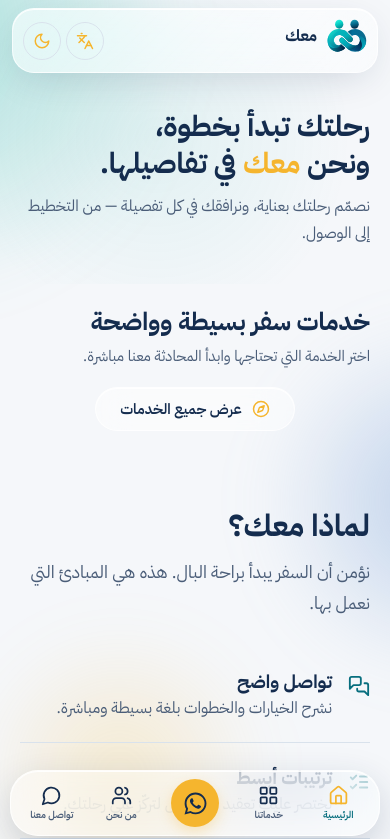
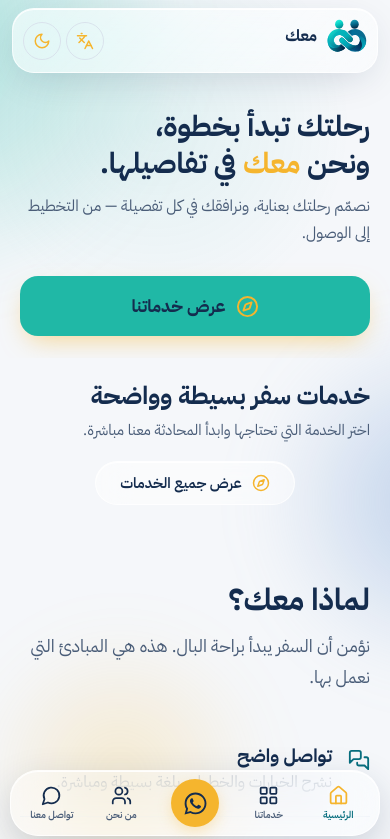
Before and after one commit to khwy1d/Maak, a React (Vite) app: page / in a window 390 px wide. Shown: the top 839 px of the page. Built offline with nearby package versions, Linux system fonts and the light colour scheme.

Commit message:
Add prominent mobile services button
* Add prominent mobile services CTA to homepage

* Style prominent services button for mobile homepage

```diff
--- a/src/components/Hero.tsx
+++ b/src/components/Hero.tsx
@@ -2,7 +2,7 @@ import { Compass } from "lucide-react";
 import { useApp } from "../context/AppContext";
 
 export default function Hero() {
-  const { t } = useApp();
+  const { t, lang } = useApp();
   return (
     <section id="home" className="hero">
       <div className="hero-watermark" aria-hidden="true" />
@@ -14,6 +14,7 @@ export default function Hero() {
             <a className="btn btn-primary hero-start" href="https://wa.me/967776002190"><svg width="22" height="22" viewBox="0 0 448 512" fill="currentColor" aria-hidden="true"><path d="M380.9 97.1C339 55.1 283.2 32 223.9 32 101.5 32 1.9 131.6 1.9 254c0 39.1 10.2 77.3 29.6 111L0 480l118.4-31.1c32.6 17.8 69.3 27.2 105.4 27.2h.1c122.3 0 223.9-99.6 223.9-222 0-59.3-24.9-115-66.9-157zM223.9 438.7c-32.9 0-65.1-8.8-93.2-25.4l-6.7-4-70.3 18.4 18.8-68.5-4.4-7C49.5 322.3 40 288.7 40 254 40 152.6 122.5 70.1 224 70.1c49.1 0 95.2 19.1 129.9 53.9s56.2 80.9 56.1 130c0 101.4-84.7 184.7-186.1 184.7zm101.7-138.5c-5.6-2.8-33.1-16.3-38.2-18.1-5.1-1.9-8.8-2.8-12.5 2.8s-14.4 18.1-17.6 21.9c-3.2 3.7-6.5 4.2-12.1 1.4-33-16.5-54.6-29.5-76.3-66.9-5.8-10 5.8-9.3 16.5-31 1.8-3.7.9-6.9-.5-9.7s-12.5-30.1-17.2-41.2c-4.5-10.8-9.1-9.3-12.5-9.5-3.2-.2-6.9-.2-10.6-.2s-9.7 1.4-14.8 6.9c-5.1 5.6-19.4 19-19.4 46.3s19.9 53.7 22.6 57.4c2.8 3.7 39.1 59.7 94.7 83.7 35.2 15.2 49 16.5 66.6 13.9 10.7-1.6 33.1-13.5 37.8-26.4 4.6-13 4.6-24.1 3.2-26.4-1.4-2.5-5.1-3.9-10.7-6.7z"/></svg> {t.hero.start}</a>
             <a className="btn btn-ghost" href="#services"><Compass size={18} aria-hidden="true" /> {t.hero.explore}</a>
           </div>
+          <a className="btn btn-primary mobile-services-cta" href="/services"><Compass size={22} aria-hidden="true" /> {lang === "ar" ? "عرض خدماتنا" : "Explore Our Services"}</a>
         </div>
       </div>
     </section>
--- a/src/styles/global.css
+++ b/src/styles/global.css
@@ -836,3 +836,21 @@ body { background: transparent; }
     display: none !important;
   }
 }
+
+
+/* Prominent homepage services button on mobile only. */
+.mobile-services-cta { display: none; }
+@media (max-width: 767px) {
+  .hero .mobile-services-cta {
+    display: flex;
+    width: 100%;
+    min-height: 60px;
+    margin-top: 14px;
+    padding: 0 22px;
+    border-radius: 18px;
+    font-size: 1.08rem;
+    font-weight: 700;
+    box-shadow: 0 10px 26px -8px rgba(245,181,46,.55);
+  }
+  .hero .mobile-services-cta svg { width: 23px; height: 23px; }
+}
```
